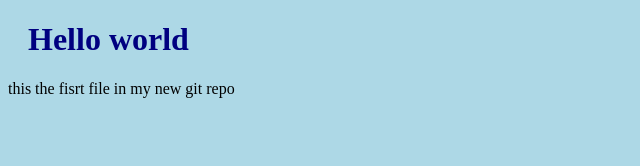
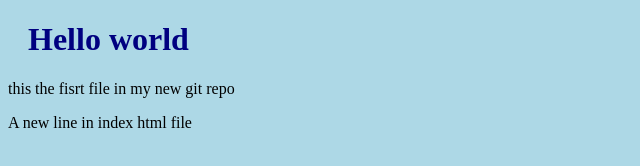
Before and after one commit to asonbede/git-tutorial-august, a plain HTML site: page index.html in a window 1280 px wide. Shown: the whole page, without its empty margins (0-640 px from the left). Drawn offline with Linux system fonts and the light colour scheme.

Commit message:
commit with out staging

```diff
--- a/index.html
+++ b/index.html
@@ -10,5 +10,6 @@
   <body>
     <h1>Hello world</h1>
     <p>this the fisrt file in my new git repo</p>
+    <p>A new line in index html file</p>
   </body>
 </html>
```
